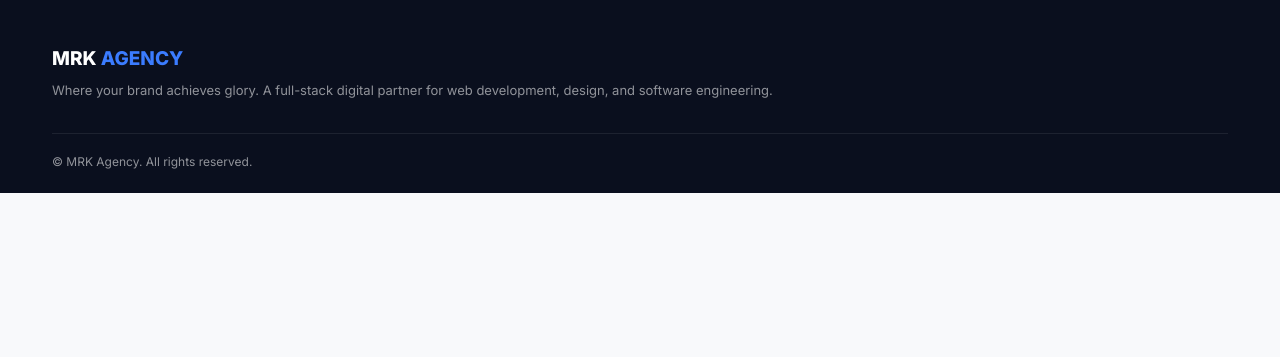
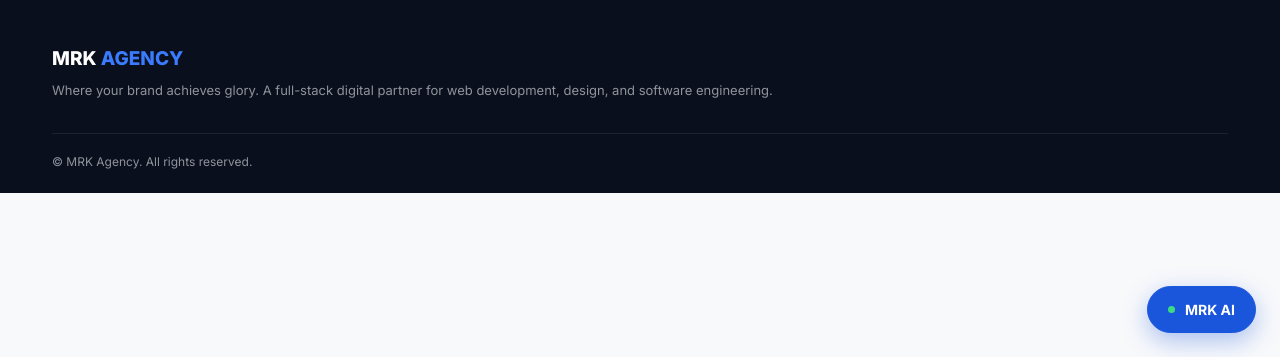
Before and after one commit to KhizarKhan714/MRK-AGENCY-, a Python web app: template templates/services.html in a window 1280 px wide. Shown: the part 443-800 px from the top of the page. Run offline with Jinja, Linux system fonts and the light colour scheme; the template is opened without the code that fills it, so the values that code supplies are empty.

Commit message:
Update services.html

```diff
--- a/templates/services.html
+++ b/templates/services.html
@@ -51,6 +51,63 @@
   footer.site-footer .logo{margin-bottom:10px;}
   footer.site-footer p{font-size:13px;line-height:1.6;}
   .footer-bottom{border-top:1px solid rgba(255,255,255,0.08);margin-top:32px;padding-top:20px;font-size:12px;}
+
+  /* ===== MRK AI WIDGET ===== */
+  #mrk-ai-bubble{
+    position:fixed;bottom:24px;right:24px;z-index:999;
+    display:flex;align-items:center;gap:10px;
+    background:var(--blue);color:#fff;
+    padding:14px 20px;border-radius:100px;
+    border:1px solid var(--blue);
+    font-family:var(--sans);font-weight:700;font-size:14px;
+    cursor:pointer;box-shadow:0 8px 24px rgba(26,86,219,0.35);
+    transition:transform .2s ease, opacity .2s ease;
+  }
+  #mrk-ai-bubble:hover{opacity:0.9;transform:translateY(-2px);}
+  #mrk-ai-bubble .dot{width:7px;height:7px;border-radius:50%;background:#3DDC84;}
+  #mrk-ai-window{
+    position:fixed;bottom:96px;right:24px;z-index:999;
+    width:360px;max-width:calc(100vw - 32px);height:480px;max-height:calc(100vh - 140px);
+    background:var(--dark);border:1px solid rgba(255,255,255,0.08);border-radius:16px;
+    display:none;flex-direction:column;overflow:hidden;
+    box-shadow:0 20px 60px rgba(0,0,0,0.45);
+  }
+  #mrk-ai-window.open{display:flex;}
+  #mrk-ai-header{
+    padding:16px 18px;border-bottom:1px solid rgba(255,255,255,0.08);
+    display:flex;align-items:center;justify-content:space-between;
+  }
+  #mrk-ai-header .title-block .t1{color:#fff;font-weight:800;font-size:15px;}
+  #mrk-ai-header .title-block .t2{color:var(--text-dim);font-size:11.5px;margin-top:2px;}
+  #mrk-ai-close{color:var(--text-dim);cursor:pointer;font-size:20px;line-height:1;padding:4px;}
+  #mrk-ai-close:hover{color:#fff;}
+  #mrk-ai-messages{
+    flex:1;overflow-y:auto;padding:16px 18px;display:flex;flex-direction:column;gap:12px;
+  }
+  #mrk-ai-empty{color:var(--text-dim);font-size:13px;text-align:center;margin:auto;padding:0 12px;line-height:1.5;}
+  .mrk-ai-msg{max-width:85%;padding:10px 13px;border-radius:12px;font-size:13.5px;line-height:1.5;}
+  .mrk-ai-msg.bot{background:rgba(255,255,255,0.06);color:#EAEFFB;align-self:flex-start;border-bottom-left-radius:3px;}
+  .mrk-ai-msg.user{background:var(--blue);color:#fff;align-self:flex-end;border-bottom-right-radius:3px;}
+  .mrk-ai-msg.typing{color:var(--text-dim);font-style:italic;}
+  #mrk-ai-input-row{
+    display:flex;gap:8px;padding:14px;border-top:1px solid rgba(255,255,255,0.08);
+  }
+  #mrk-ai-input{
+    flex:1;background:rgba(255,255,255,0.06);border:1px solid rgba(255,255,255,0.08);
+    border-radius:8px;padding:10px 12px;color:#fff;font-size:13.5px;font-family:var(--sans);
+  }
+  #mrk-ai-input::placeholder{color:var(--text-dim);}
+  #mrk-ai-input:focus{outline:none;border-color:var(--blue-bright);}
+  #mrk-ai-send{
+    background:var(--blue);color:#fff;border:none;border-radius:8px;
+    padding:0 16px;font-weight:700;font-size:13px;cursor:pointer;
+  }
+  #mrk-ai-send:hover{opacity:0.9;}
+  #mrk-ai-send:disabled{opacity:0.5;cursor:not-allowed;}
+  @media (max-width:560px){
+    #mrk-ai-window{right:16px;bottom:88px;width:calc(100vw - 32px);}
+    #mrk-ai-bubble{right:16px;bottom:16px;}
+  }
 </style>
 </head>
 <body>
@@ -88,5 +145,87 @@
   </div>
 </footer>
 
+<!-- ===== MRK AI WIDGET — helps clients pick the right service, or a full package instead ===== -->
+<div id="mrk-ai-bubble" onclick="mrkAiToggle()">
+  <span class="dot"></span> MRK AI
+</div>
+
+<div id="mrk-ai-window">
+  <div id="mrk-ai-header">
+    <div class="title-block">
+      <div class="t1">MRK AI</div>
+      <div class="t2">Built in-house by MRK Agency</div>
+    </div>
+    <span id="mrk-ai-close" onclick="mrkAiToggle()">×</span>
+  </div>
+  <div id="mrk-ai-messages">
+    <div id="mrk-ai-empty">Not sure which service you need — or whether a full package makes more sense? Ask MRK AI.</div>
+  </div>
+  <div id="mrk-ai-input-row">
+    <input id="mrk-ai-input" type="text" placeholder="e.g. Do I need Web Design or UI/UX Design?" onkeydown="if(event.key==='Enter') mrkAiSend();">
+    <button id="mrk-ai-send" onclick="mrkAiSend()">Send</button>
+  </div>
+</div>
+
+<script>
+  function mrkAiSessionId(){
+    let id = localStorage.getItem('mrk_ai_session');
+    if(!id){
+      id = 'v-' + Date.now() + '-' + Math.random().toString(36).slice(2, 10);
+      localStorage.setItem('mrk_ai_session', id);
+    }
+    return id;
+  }
+
+  function mrkAiAppendMessage(text, role){
+    const box = document.getElementById('mrk-ai-messages');
+    const empty = document.getElementById('mrk-ai-empty');
+    if(empty) empty.remove();
+    const el = document.createElement('div');
+    el.className = 'mrk-ai-msg ' + role;
+    el.textContent = text;
+    box.appendChild(el);
+    box.scrollTop = box.scrollHeight;
+    return el;
+  }
+
+  function mrkAiToggle(){
+    document.getElementById('mrk-ai-window').classList.toggle('open');
+  }
+
+  async function mrkAiSend(){
+    const input = document.getElementById('mrk-ai-input');
+    const sendBtn = document.getElementById('mrk-ai-send');
+    const message = input.value.trim();
+    if(!message) return;
+
+    mrkAiAppendMessage(message, 'user');
+    input.value = '';
+    sendBtn.disabled = true;
+    const typingEl = mrkAiAppendMessage('MRK AI is typing…', 'bot typing');
+
+    try{
+      const res = await fetch('/ai/chat', {
+        method: 'POST',
+        headers: {'Content-Type': 'application/json'},
+        body: JSON.stringify({ message: message, visitor_session: mrkAiSessionId() })
+      });
+      const data = await res.json();
+      typingEl.remove();
+      if(data.reply){
+        mrkAiAppendMessage(data.reply, 'bot');
+      } else {
+        mrkAiAppendMessage("Sorry, something went wrong. Please try again in a moment.", 'bot');
+      }
+    } catch(err){
+      typingEl.remove();
+      mrkAiAppendMessage("MRK AI is temporarily unavailable. Please try again shortly.", 'bot');
+    } finally {
+      sendBtn.disabled = false;
+      input.focus();
+    }
+  }
+</script>
+
 </body>
-</html>
+  </html>
```
